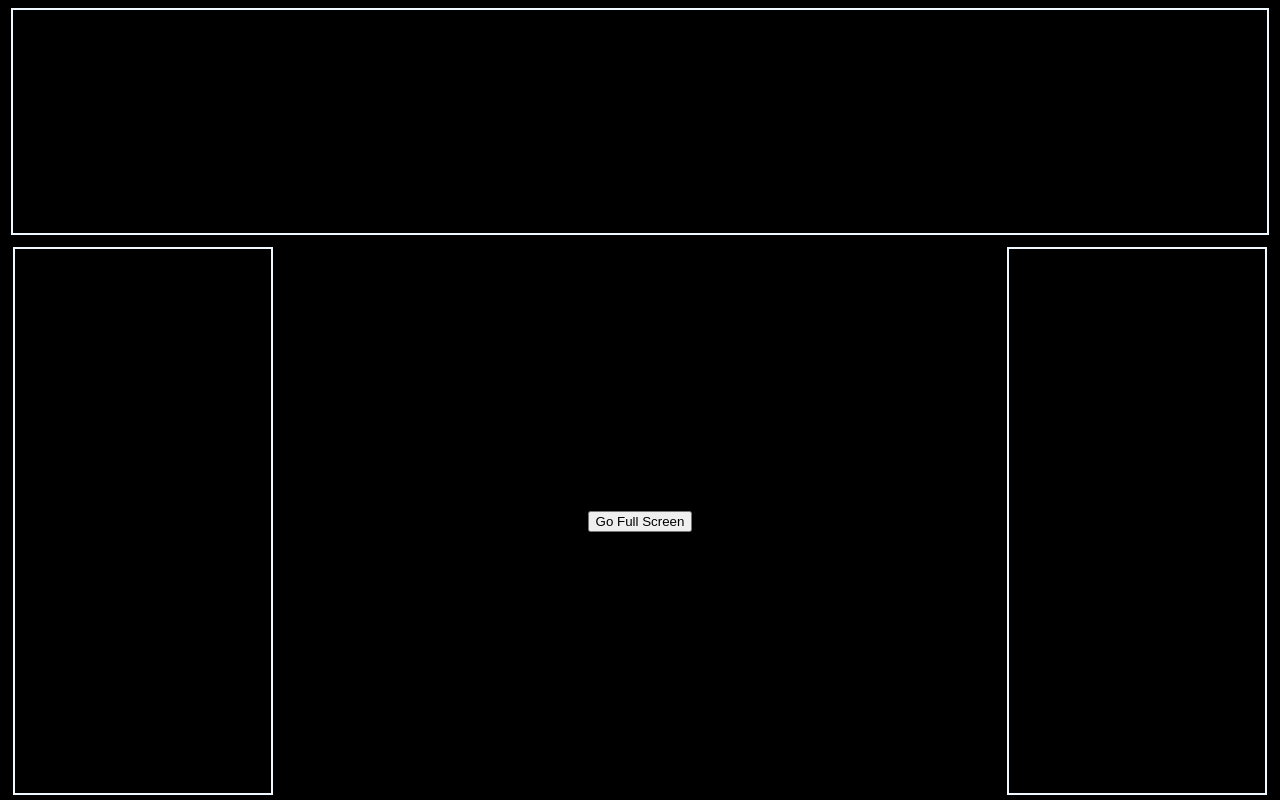
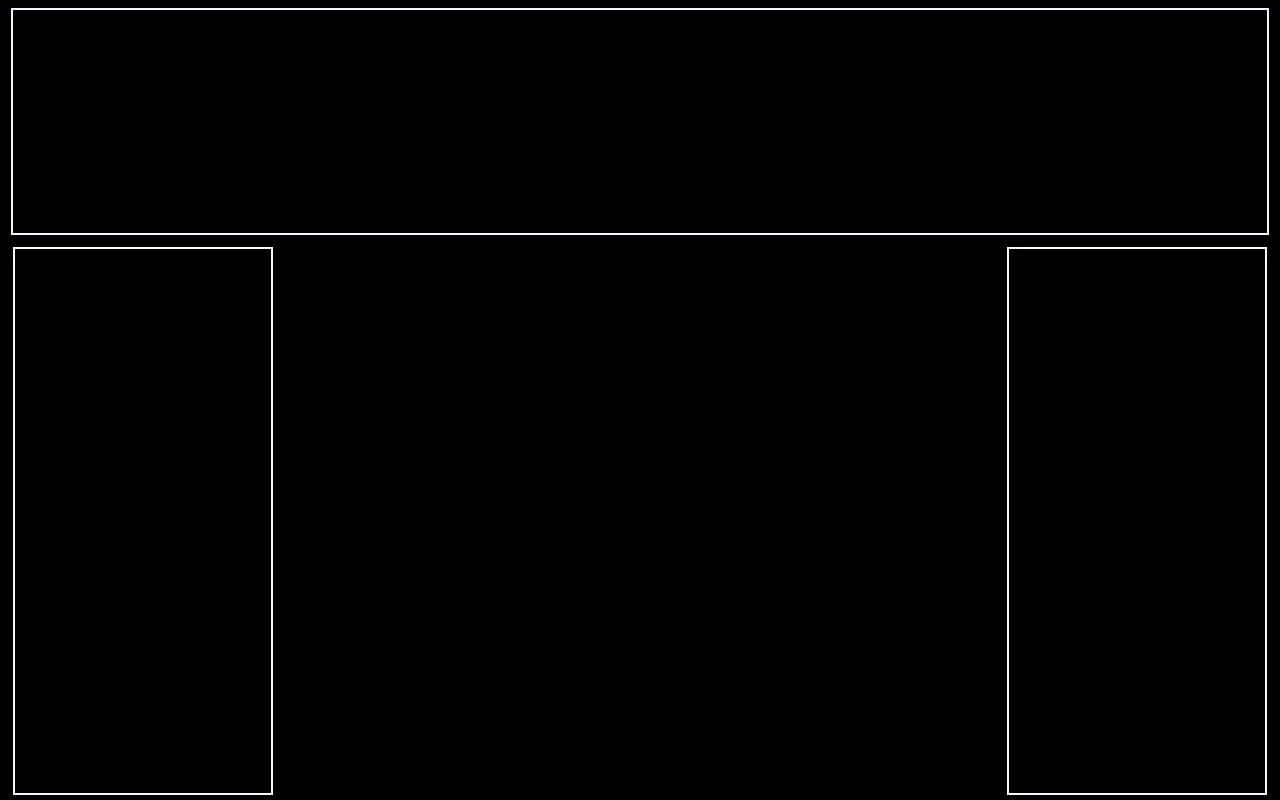
Before and after one commit to siddharth200119/SmartMirror, a React (Create React App) app in the folder mirror_UI/frontend/: page / in a window 1280 px wide. Built offline with nearby package versions, Linux system fonts and the light colour scheme.

Commit message:
removed the go full screen button which is now handled by python

```diff
--- a/mirror_UI/frontend/src/App.js
+++ b/mirror_UI/frontend/src/App.js
@@ -2,22 +2,6 @@ import React from 'react';
 import './App.css';
 
 function App() {
-
-  //for full screen
-
-  const requestFullScreen = () => {
-    const rootElement = document.documentElement;
-
-    if (rootElement.requestFullscreen) {
-      rootElement.requestFullscreen();
-    } else if (rootElement.mozRequestFullScreen) {
-      rootElement.mozRequestFullScreen();
-    } else if (rootElement.webkitRequestFullscreen) {
-      rootElement.webkitRequestFullscreen();
-    } else if (rootElement.msRequestFullscreen) {
-      rootElement.msRequestFullscreen();
-    }
-  };
 
   return (
     <div className="App">
@@ -29,7 +13,6 @@ function App() {
           <div className='vertical-container'>
 
           </div>
-          <button className='fullScreenBtn' onClick={requestFullScreen}>Go Full Screen</button>
           <div className='vertical-container'>
 
           </div>
```
Also changed, not shown: 1 other file (tests, documents, lock files or other folders).
